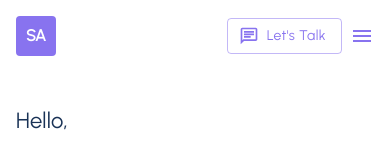
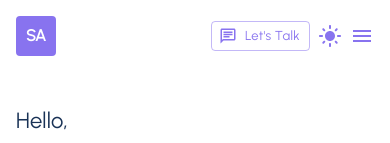
Before and after one commit to saeedmaldosary/react-material-ui-tailwind-portfolio, a React (Create React App) app: page / in a window 390 px wide. Shown: the top 143 px of the page. Built offline with nearby package versions, Linux system fonts and the light colour scheme.

Commit message:
Add switch to dark button

```diff
--- a/src/components/Header/Header.jsx
+++ b/src/components/Header/Header.jsx
@@ -12,9 +12,11 @@ import {
   Avatar,
   Button,
   MenuItem,
+  useMediaQuery,
+  useTheme,
 } from "@mui/material";
 
-import ChatOutlinedIcon from "@mui/icons-material/ChatOutlined";
+import { ChatOutlined, LightMode, DarkMode } from "@mui/icons-material";
 
 const pages = [
   {
@@ -38,7 +40,12 @@ const pages = [
 ];
 
 function Header() {
+  const theme = useTheme();
   const [anchorElNav, setAnchorElNav] = React.useState(null);
+
+  const isMdScreen = useMediaQuery(theme.breakpoints.up("md"));
+  const isSmScreen = useMediaQuery(theme.breakpoints.up("sm"));
+  const letsTalkButtonSize = isMdScreen || isSmScreen ? "medium" : "small";
 
   const handleOpenNavMenu = (event) => {
     setAnchorElNav(event.currentTarget);
@@ -137,18 +144,29 @@ function Header() {
             ))}
           </Box>
 
+          <Box sx={{ display: { xs: "none", md: "flex" }, pr: 1 }}>
+            <LightMode />
+          </Box>
+
           {/* Hire me button */}
           <Box>
             <Link to="letsTalk" smooth={true} offset={100} duration={500}>
               <Button
                 variant="outlined"
                 color="secondary"
-                sx={{ textTransform: "capitalize" }}
-                startIcon={<ChatOutlinedIcon />}
+                size={letsTalkButtonSize}
+                sx={{
+                  textTransform: "capitalize",
+                }}
+                startIcon={<ChatOutlined />}
               >
                 Let's Talk
               </Button>
             </Link>
+          </Box>
+
+          <Box sx={{ display: { xs: "flex", md: "none" }, pl: 1 }}>
+            <LightMode />
           </Box>
 
           {/* Small screen menu */}
@@ -195,6 +213,9 @@ function Header() {
                   </MenuItem>
                 </Link>
               ))}
+              {/* <MenuItem>
+                <LightMode sx={{ display: { xs: "block", md: "none" } }} />
+              </MenuItem> */}
             </Menu>
           </Box>
         </Toolbar>
```
